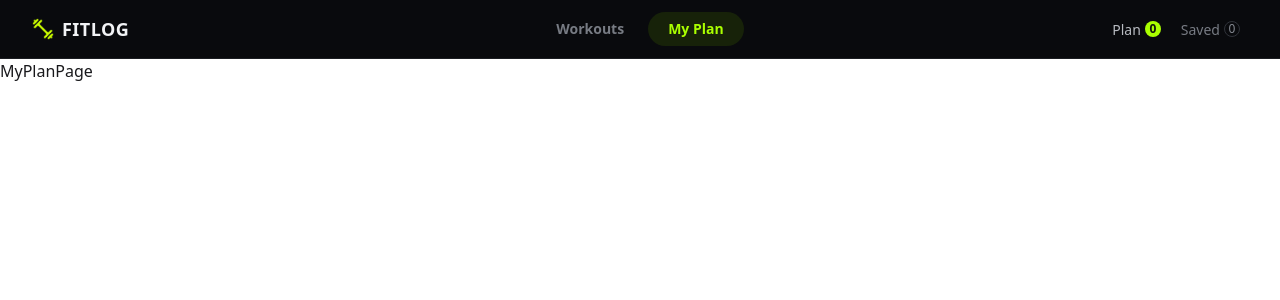
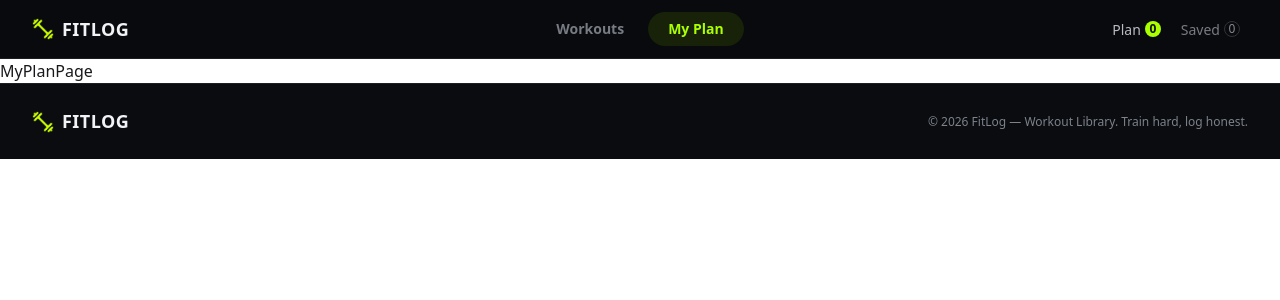
Before and after one commit to asif213067/Fit-Log, a Next.js app: page /my-plan in a window 1280 px wide. Shown: the top 300 px of the page. Built offline with nearby package versions, Linux system fonts and the light colour scheme.

Commit message:
added footer section and replace every svg code to react ions

```diff
--- a/package.json
+++ b/package.json
@@ -11,7 +11,8 @@
   "dependencies": {
     "next": "16.3.6",
     "react": "19.2.8",
-    "react-dom": "19.2.8"
+    "react-dom": "19.2.8",
+    "react-icons": "^5.7.0"
   },
   "devDependencies": {
     "@tailwindcss/postcss": "^4",
--- a/src/app/layout.tsx
+++ b/src/app/layout.tsx
@@ -2,6 +2,7 @@
 import { Geist, Geist_Mono } from "next/font/google";
 import "./globals.css";
 import Navbar from "@/components/shared/Navbar";
+import Footer from "@/components/shared/Footer";
 
 const geistSans = Geist({
   variable: "--font-geist-sans",
@@ -27,6 +28,7 @@
       <body className="min-h-full flex flex-col">
         <Navbar />
         {children}
+        <Footer />
       </body>
     </html>
   );
--- a/src/components/home-pages/Banner.tsx
+++ b/src/components/home-pages/Banner.tsx
@@ -1,6 +1,7 @@
 import React from "react";
 import Image from "next/image";
 import bannerImg from '@/assets/banner.png'
+import { FaArrowRightLong } from "react-icons/fa6";
 
 const Banner = () => {
   return (
@@ -36,20 +37,7 @@
               <span>Browse Workouts</span>
 
               {/* Arrow Icon */}
-              <svg
-                xmlns="http://www.w3.org/2000/svg"
-                viewBox="0 0 24 24"
-                fill="none"
-                stroke="currentColor"
-                strokeWidth="2.5"
-                className="h-3.5 w-3.5"
-              >
-                <path
-                  strokeLinecap="round"
-                  strokeLinejoin="round"
-                  d="M5 12h14m-6-6 6 6-6 6"
-                />
-              </svg>
+              <FaArrowRightLong />
             </a>
           </div>
 
--- a/src/components/shared/FitnessCard.tsx
+++ b/src/components/shared/FitnessCard.tsx
@@ -1,6 +1,8 @@
 import React from "react";
 import Image from "next/image";
 import { IFitness } from "@/type/fitness.type";
+import { MdLocalFireDepartment, MdOutlineWatchLater } from "react-icons/md";
+import { FaRegStar } from "react-icons/fa";
 
 interface FitnessCardProps {
   fitData: IFitness;
@@ -72,51 +74,21 @@
         <div className="flex items-center gap-4 text-xs text-[#8d9199]">
           {/* Duration */}
           <div className="flex items-center gap-1.5">
-            <svg
-              xmlns="http://www.w3.org/2000/svg"
-              viewBox="0 0 24 24"
-              fill="none"
-              stroke="currentColor"
-              strokeWidth="1.8"
-              className="h-4 w-4"
-            >
-              <circle cx="12" cy="12" r="9" />
-              <path strokeLinecap="round" d="M12 7v5l3 2" />
-            </svg>
+            <MdOutlineWatchLater size={16} />
 
             <span>{duration} min</span>
           </div>
 
           {/* Calories */}
           <div className="flex items-center gap-1.5">
-            <svg
-              xmlns="http://www.w3.org/2000/svg"
-              viewBox="0 0 24 24"
-              fill="currentColor"
-              className="h-4 w-4"
-            >
-              <path d="M13.5 2.5c.4 3.2-1.1 4.7-2.5 6.1-1.1 1.1-2 2-2 3.7 0 1.3.7 2.4 1.8 3.1-.1-.5 0-1.1.4-1.7.4-.7 1-1.2 1.6-1.7.3 1.5 1.7 2.3 2.3 3.6.3.6.4 1.2.3 1.8 1.1-.7 1.9-2 1.9-3.5 0-2.2-1.3-4.3-2.7-5.8-.2 1-.7 1.7-1.3 2.2.2-2.7-.6-5.3-1.8-7.8Z" />
-            </svg>
+            <MdLocalFireDepartment size={17} />
 
             <span>{caloriesBurned} kcal</span>
           </div>
 
           {/* Rating */}
           <div className="flex items-center gap-1.5">
-            <svg
-              xmlns="http://www.w3.org/2000/svg"
-              viewBox="0 0 24 24"
-              fill="none"
-              stroke="currentColor"
-              strokeWidth="1.8"
-              className="h-4 w-4"
-            >
-              <path
-                strokeLinecap="round"
-                strokeLinejoin="round"
-                d="m12 3 2.8 5.7 6.2.9-4.5 4.4 1.1 6.2-5.6-2.9-5.6 2.9 1.1-6.2L3 9.6l6.2-.9L12 3Z"
-              />
-            </svg>
+            <FaRegStar size={15} />
 
             <span>{rating}</span>
           </div>
--- /dev/null
+++ b/src/components/shared/Footer.tsx
@@ -0,0 +1,37 @@
+import Image from "next/image";
+import Link from "next/link";
+import logo from '@/assets/logo.png'
+
+
+const Footer = () => {
+  const year = new Date().getFullYear();
+
+  return (
+    <footer className="border-t border-[#1c1f25] bg-[#0a0c10]">
+      <div className="container mx-auto flex flex-col items-center justify-between gap-3 px-4 py-6 sm:flex-row lg:px-8">
+        <div className="flex items-center gap-2">
+          {/* Logo */}
+          <Link href="/" className="flex items-center gap-2">
+            <Image
+              src={logo}
+              width={22}
+              height={22}
+              alt="Fitlog logo"
+              className="object-contain"
+            />
+
+            <span className="text-[18px] font-bold tracking-wide text-[#f2f3f5]">
+              FITLOG
+            </span>
+          </Link>
+        </div>
+
+        <p className="text-center text-xs text-[#7d828b] sm:text-right">
+          &copy; {year} FitLog &mdash; Workout Library. Train hard, log honest.
+        </p>
+      </div>
+    </footer>
+  );
+};
+
+export default Footer;
```
Also changed, not shown: 1 other file (tests, documents, lock files or other folders).
